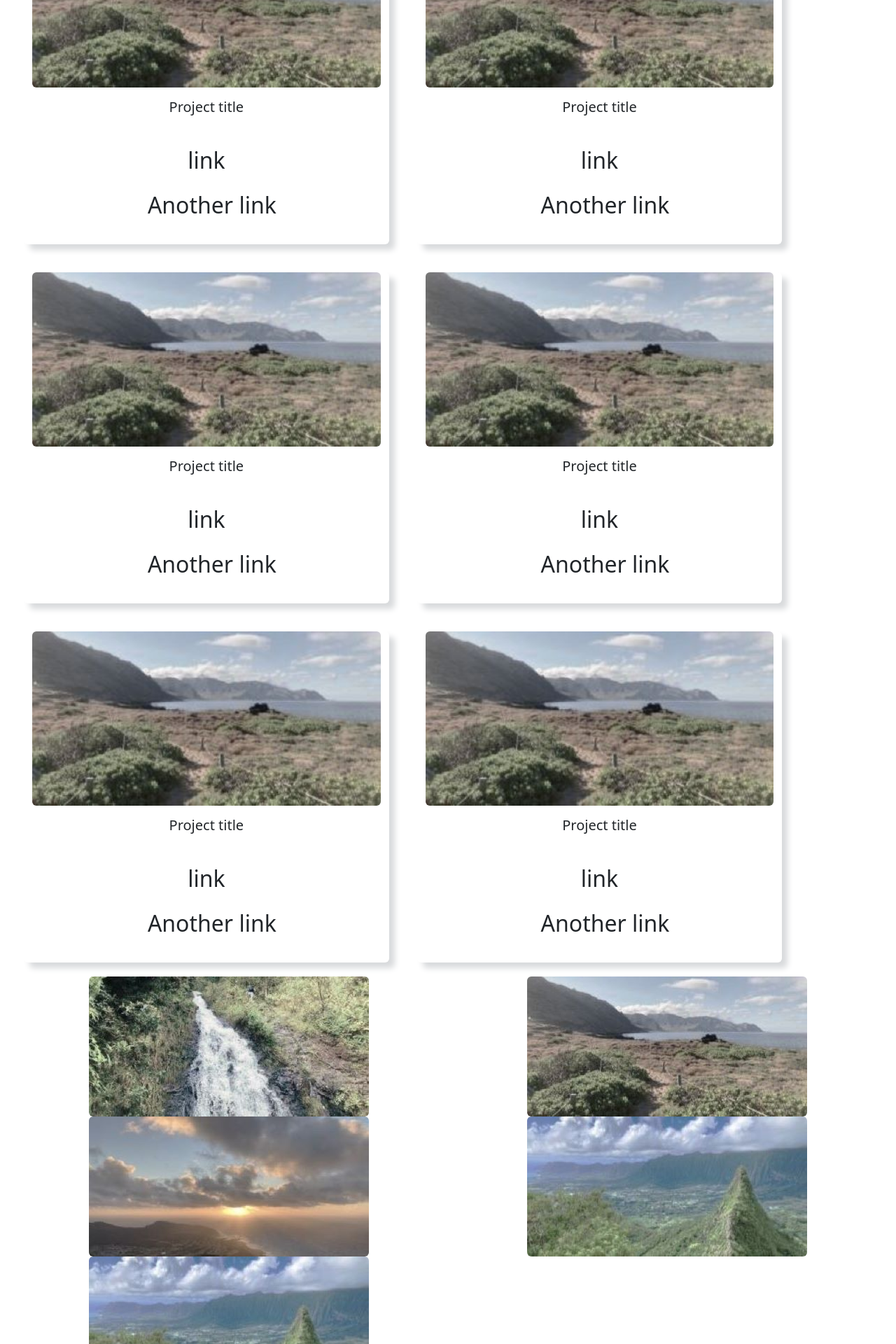
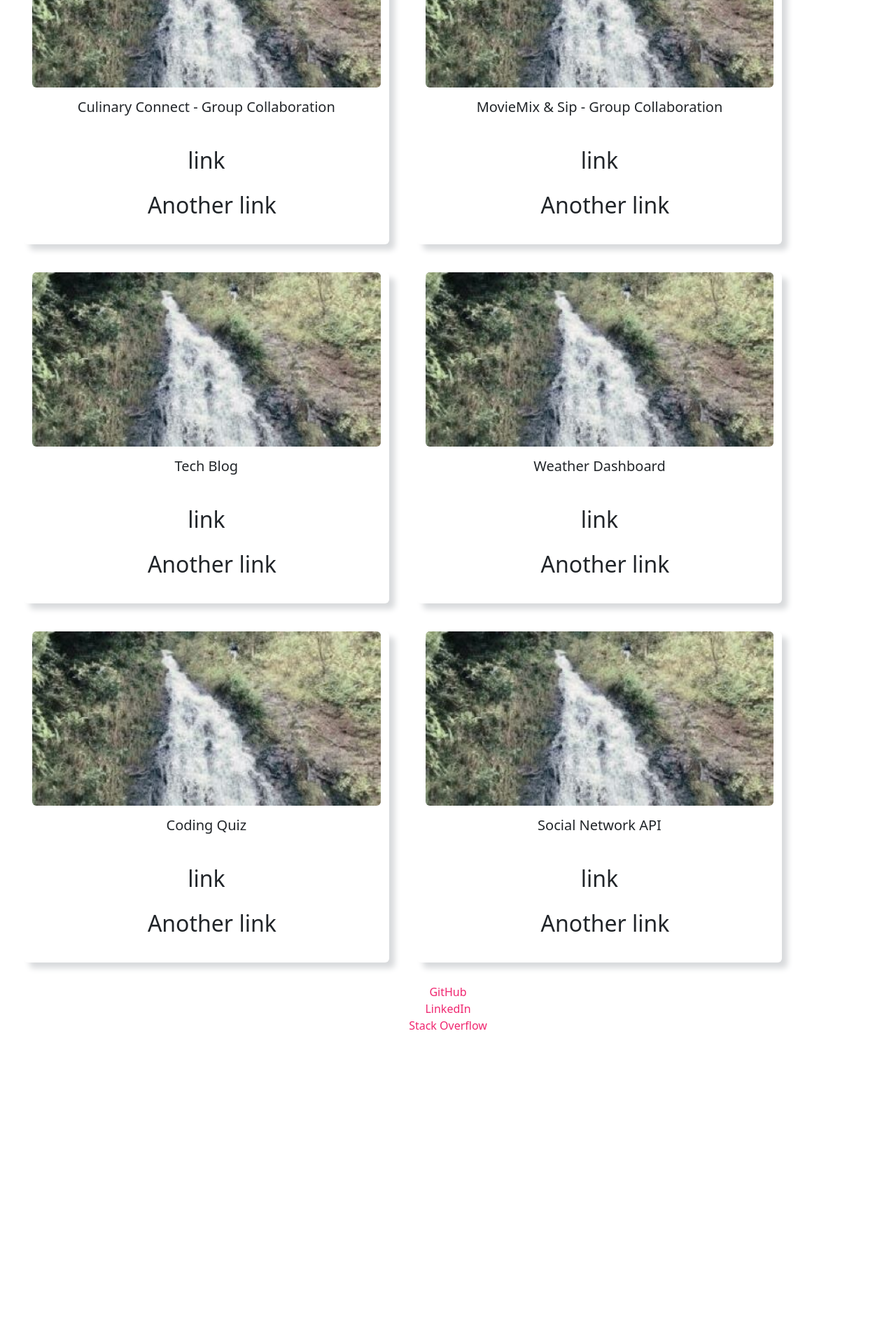
Before and after one commit to tabbdacat/react-professional-portfolio, a React (Vite) app: page /Portfolio in a window 1280 px wide. Shown: the part 320-2240 px from the top of the page at 70% size. After the commit the page ends 1797 px from the top, so only its background shows below. Built offline with nearby package versions, Linux system fonts and the light colour scheme.

Commit message:
map through project array

```diff
--- a/src/pages/Portfolio.jsx
+++ b/src/pages/Portfolio.jsx
@@ -5,83 +5,64 @@ import koko from '../assets/images/koko-surise-resize.jpg';
 import olomana from '../assets/images/olomana-resize.jpg';
 // import waterfall from '../assets/images/hana-waterfall-resize.jpg';
 
+const projects = [
+    {
+        title: "Culinary Connect - Group Collaboration",
+        image: kaauWaterfall,
+        github: "https://github.com/quar-tech/mvc-recipe-sharing",
+        site: "https://mvc-culinary-connect-e00ad0e3e10d.herokuapp.com/"
+    },
+    {
+        title: "MovieMix & Sip - Group Collaboration",
+        image: kaauWaterfall,
+        github: "https://github.com/quar-tech/mvc-recipe-sharing",
+        site: "https://mvc-culinary-connect-e00ad0e3e10d.herokuapp.com/"
+    },
+    {
+        title: "Tech Blog",
+        image: kaauWaterfall,
+        github: "https://github.com/quar-tech/mvc-recipe-sharing",
+        site: "https://mvc-culinary-connect-e00ad0e3e10d.herokuapp.com/"
+    },
+    {
+        title: "Weather Dashboard",
+        image: kaauWaterfall,
+        github: "https://github.com/quar-tech/mvc-recipe-sharing",
+        site: "https://mvc-culinary-connect-e00ad0e3e10d.herokuapp.com/"
+    },
+    {
+        title: "Coding Quiz",
+        image: kaauWaterfall,
+        github: "https://github.com/quar-tech/mvc-recipe-sharing",
+        site: "https://mvc-culinary-connect-e00ad0e3e10d.herokuapp.com/"
+    },
+    {
+        title: "Social Network API",
+        image: kaauWaterfall,
+        github: "https://github.com/quar-tech/mvc-recipe-sharing",
+        site: "https://mvc-culinary-connect-e00ad0e3e10d.herokuapp.com/"
+    },
+
+]
+
+
 export default function Portfolio() {
     return (
         <div className="projects row">
-            <div className="card col-10 col-md-5">
-                <img src={kaena} className="card-img-top rounded img" alt="project 1" />
+            {projects.map((project) => (
+                <div className="card col-10 col-md-5"  key={project.title}>
+                    <img src={project.image} className="card-img-top rounded img" alt="project 1" />
                     <div className="card-body">
-                        <h5 className="card-title">Project title</h5>
+                        <h5 className="card-title">{project.title}</h5>
                     </div>
                     <div className="card-body">
                         <p className="card-link"> link</p>
                         <p className="card-link">Another link</p>
                     </div>
-            </div>
-            <div className="card col-5">
-                <img src={kaena} className="card-img-top rounded img" alt="project 2" />
-                    <div className="card-body">
-                        <h5 className="card-title">Project title</h5>
-                    </div>
-                    <div className="card-body">
-                        <p className="card-link"> link</p>
-                        <p className="card-link">Another link</p>
-                    </div>
-            </div>            <div className="card col-5">
-                <img src={kaena} className="card-img-top rounded img" alt="project 3" />
-                    <div className="card-body">
-                        <h5 className="card-title">Project title</h5>
-                    </div>
-                    <div className="card-body">
-                        <p className="card-link"> link</p>
-                        <p className="card-link">Another link</p>
-                    </div>
-            </div>            <div className="card col-5">
-                <img src={kaena} className="card-img-top rounded img" alt="project 4" />
-                    <div className="card-body">
-                        <h5 className="card-title">Project title</h5>
-                    </div>
-                    <div className="card-body">
-                        <p className="card-link"> link</p>
-                        <p className="card-link">Another link</p>
-                    </div>
-            </div>            <div className="card col-5">
-                <img src={kaena} className="card-img-top rounded img" alt="project 5" />
-                    <div className="card-body">
-                        <h5 className="card-title">Project title</h5>
-                    </div>
-                    <div className="card-body">
-                        <p className="card-link"> link</p>
-                        <p className="card-link">Another link</p>
-                    </div>
-            </div>            <div className="card col-5">
-                <img src={kaena} className="card-img-top rounded img" alt="project 6" />
-                    <div className="card-body">
-                        <h5 className="card-title">Project title</h5>
-                    </div>
-                    <div className="card-body">
-                        <p className="card-link"> link</p>
-                        <p className="card-link">Another link</p>
-                    </div>
-            </div>
 
+                </div>
+            ))}
 
-
-            <div className="col-6">
-                <img src={kaauWaterfall} className="rounded img" alt="Waterfall" />
-            </div>
-            <div className="col-6">
-                <img src={kaena} className="rounded img" alt="Waterfall" />
-            </div>
-            <div className="col-6">
-                <img src={koko} className="rounded img" alt="Waterfall" />
-            </div>
-            <div className="col-6">
-                <img src={olomana} className="rounded img" alt="Waterfall" />
-            </div>
-            <div className="col-6">
-                <img src={olomana} className="rounded img" alt="Waterfall" />
-            </div>
         </div>
     )
 }
```
